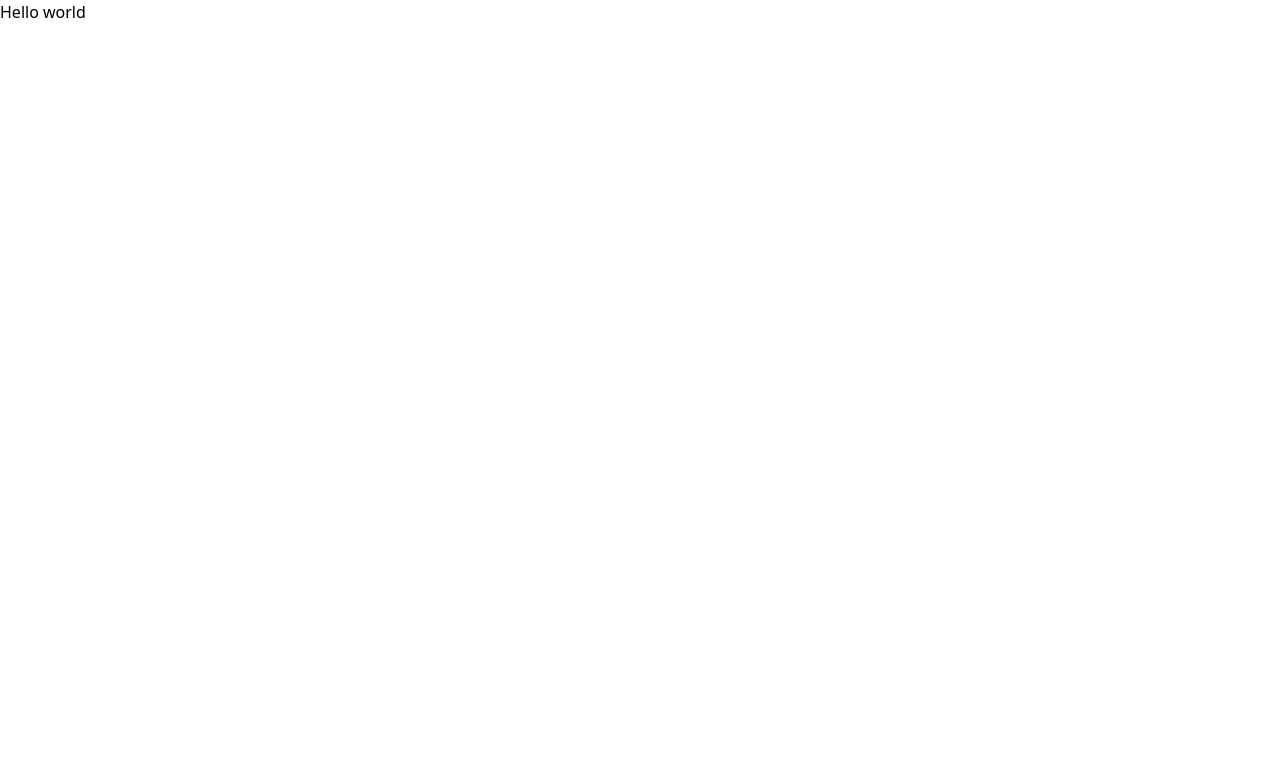
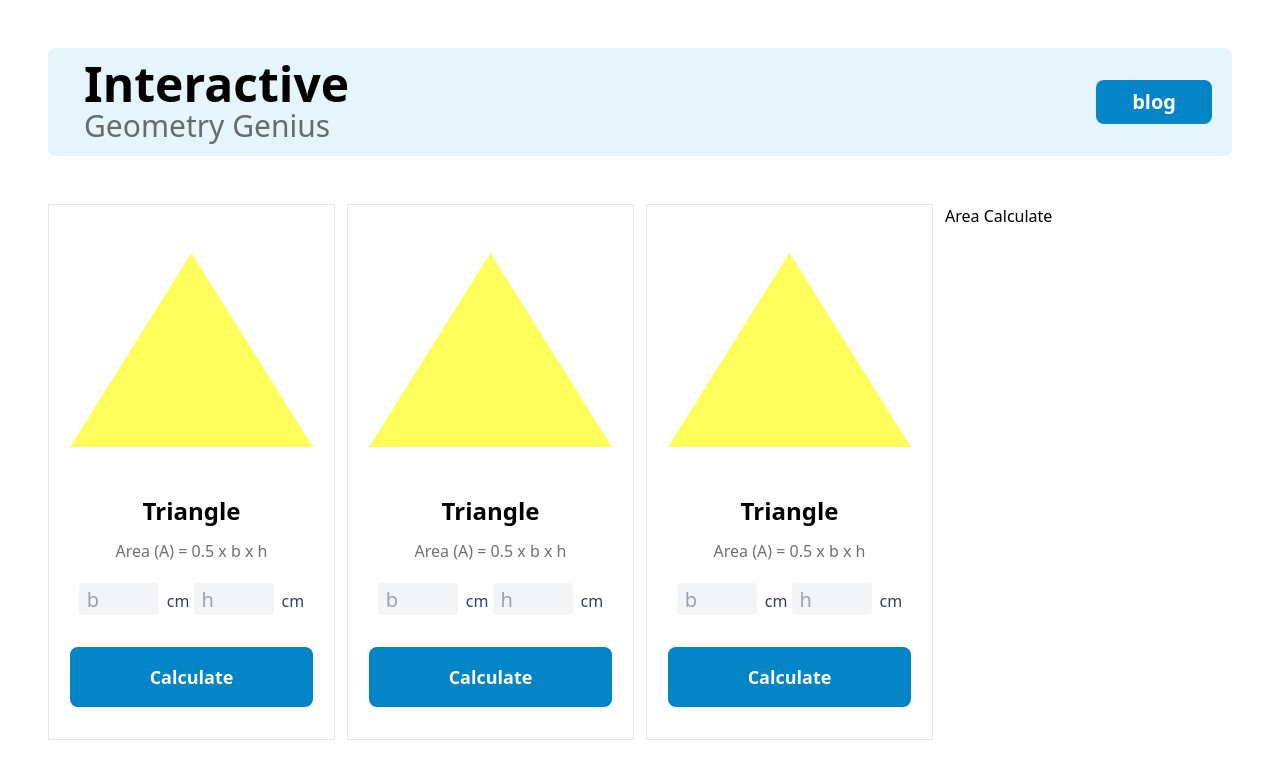
Before and after one commit to rajibhossainimran/geometry-genius, a plain HTML site: page index.html in a window 1280 px wide. Drawn offline with nearby package versions, Linux system fonts and the light colour scheme.

Commit message:
card part complete

```diff
--- a/index.html
+++ b/index.html
@@ -8,6 +8,62 @@
     <link rel="stylesheet" href="style.css">
 </head>
 <body>
-    <h1>Hello world</h1>
+    <section>
+        <div  class="flex justify-between m-12 p-3 items-center Genius-container rounded-lg">
+            <div class="ms-6">
+                <h2 class="text-5xl font-bold">Interactive</h2>
+                <p class="font-medium text-3xl Genius">Geometry Genius</p>
+            </div>
+            <div class="me-2">
+                <button class="text-xl font-bold text-white bg-sky-600 py-2 px-9 rounded-lg	hover:bg-sky-400">blog</button>
+            </div>
+        </div>
+    </section>
+    <section class="mx-12">
+        <div class="grid grid-cols-4 gap-3">
+            <div class="card-1 flex flex-col content-center items-center">
+                <img class="pt-12 px-4" src="images/triangle.png" alt="">
+                <p class="text-2xl font-bold mt-12">Triangle</p>
+                <p class="text-base Genius mt-3">Area (A) = 0.5 x b x h</p>
+                <div class="mt-5">
+                    <input class="bg-gray-100  w-20 h-8 ps-2 text-xl rounded" type="text" placeholder="b"><span class="ms-2 text-base text-gray-700">cm</span>
+
+                    <input class="bg-gray-100  w-20 h-8 ps-2 text-xl rounded" type="text" placeholder="h"><span class="ms-2 text-base text-gray-700">cm</span>
+
+                </div>
+                <button class="text-lg font-bold py-4 px-20 bg-sky-600 rounded-lg text-white hover:bg-sky-400 my-8">Calculate</button>
+            </div>
+
+            <div class="card-1 flex flex-col content-center items-center">
+                <img class="pt-12 px-4" src="images/triangle.png" alt="">
+                <p class="text-2xl font-bold mt-12">Triangle</p>
+                <p class="text-base Genius mt-3">Area (A) = 0.5 x b x h</p>
+                <div class="mt-5">
+                    <input class="bg-gray-100  w-20 h-8 ps-2 text-xl rounded" type="text" placeholder="b"><span class="ms-2 text-base text-gray-700">cm</span>
+
+                    <input class="bg-gray-100  w-20 h-8 ps-2 text-xl rounded" type="text" placeholder="h"><span class="ms-2 text-base text-gray-700">cm</span>
+
+                </div>
+                <button class="text-lg font-bold py-4 px-20 bg-sky-600 rounded-lg text-white hover:bg-sky-400 my-8">Calculate</button>
+            </div>
+
+            <div class="card-1 flex flex-col content-center items-center">
+                <img class="pt-12 px-4" src="images/triangle.png" alt="">
+                <p class="text-2xl font-bold mt-12">Triangle</p>
+                <p class="text-base Genius mt-3">Area (A) = 0.5 x b x h</p>
+                <div class="mt-5">
+                    <input class="bg-gray-100  w-20 h-8 ps-2 text-xl rounded" type="text" placeholder="b"><span class="ms-2 text-base text-gray-700">cm</span>
+
+                    <input class="bg-gray-100  w-20 h-8 ps-2 text-xl rounded" type="text" placeholder="h"><span class="ms-2 text-base text-gray-700">cm</span>
+
+                </div>
+                <button class="text-lg font-bold py-4 px-20 bg-sky-600 rounded-lg text-white hover:bg-sky-400 my-8">Calculate</button>
+            </div>
+
+            <div>
+                <p class="">Area Calculate</p>
+            </div>
+        </div>
+    </section>
 </body>
 </html>
--- a/style.css
+++ b/style.css
@@ -0,0 +1,14 @@
+.Genius{
+    color: rgba(17, 17, 17, 0.60);
+}
+.Genius-container{
+    background-color:  rgba(16, 144, 216, 0.10);
+
+    ;
+}
+input::placeholder {
+    color: rgba(23, 22, 22, 0.6);
+  }
+.card-1{
+    border: 1px solid rgba(17, 17, 17, 0.10);
+  }
```
